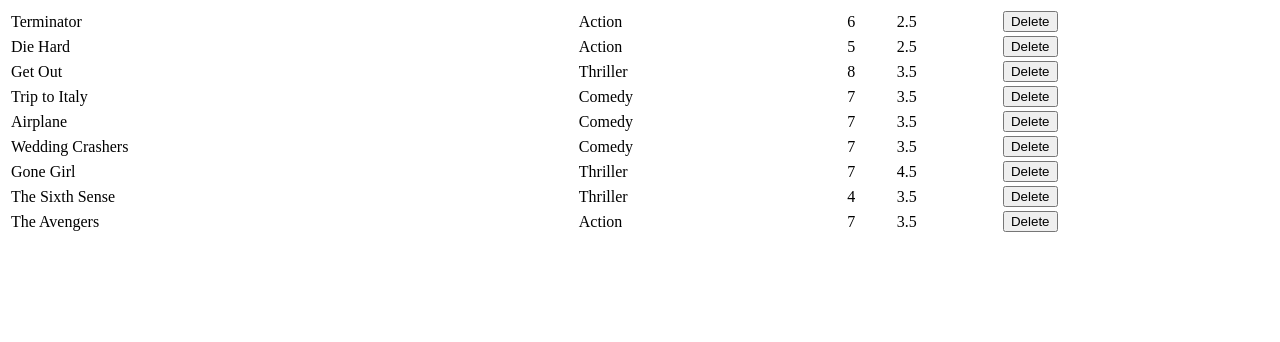
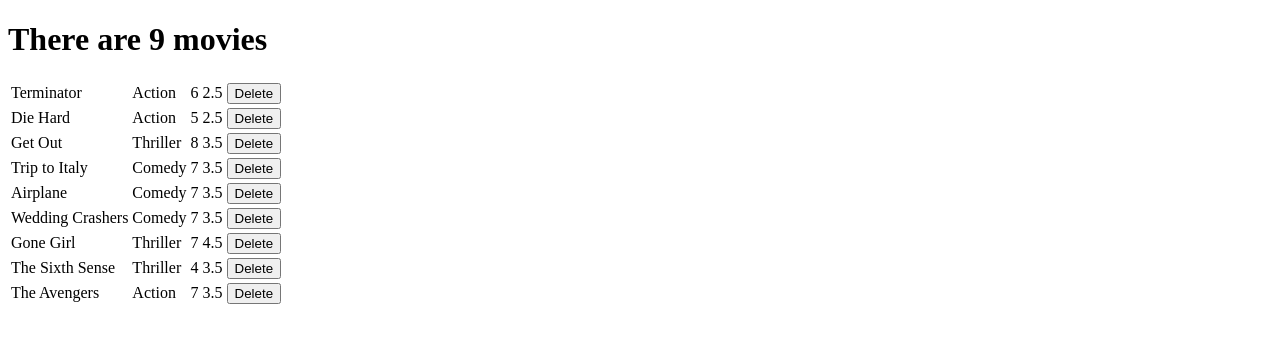
Before and after one commit to gerelmafaust/movies, a React (Create React App) app: page / in a window 1280 px wide. Shown: the top 342 px of the page. Built offline with nearby package versions, Linux system fonts and the light colour scheme.

Commit message:
add header

```diff
--- /dev/null
+++ b/src/components/header.jsx
@@ -0,0 +1,11 @@
+import React from "react";
+
+const Header = ({ numberOfMovies }) => {
+  return numberOfMovies > 0 ? (
+    <h1>There are {numberOfMovies} movies</h1>
+  ) : (
+    <h1>There are no movies</h1>
+  );
+};
+
+export default Header;
--- a/src/components/movies.jsx
+++ b/src/components/movies.jsx
@@ -1,5 +1,6 @@
 import React, { Component } from "react";
 import { getMovies, deleteMovie } from "../services/fakeMovieService";
+import Header from "./header";
 import Movie from "./movie";
 
 class Movies extends Component {
@@ -15,7 +16,9 @@ class Movies extends Component {
 
   render() {
     return (
-      <table width="100%">
+      <React.Fragment>
+        <Header numberOfMovies={this.state.movies.length} />
+        <table>
           <tbody>
             {this.state.movies.map(movie => {
               return (
@@ -28,6 +31,7 @@ class Movies extends Component {
             })}
           </tbody>
         </table>
+      </React.Fragment>
     );
   }
 }
```
Lines whose indentation alone changed are shown as unchanged.
